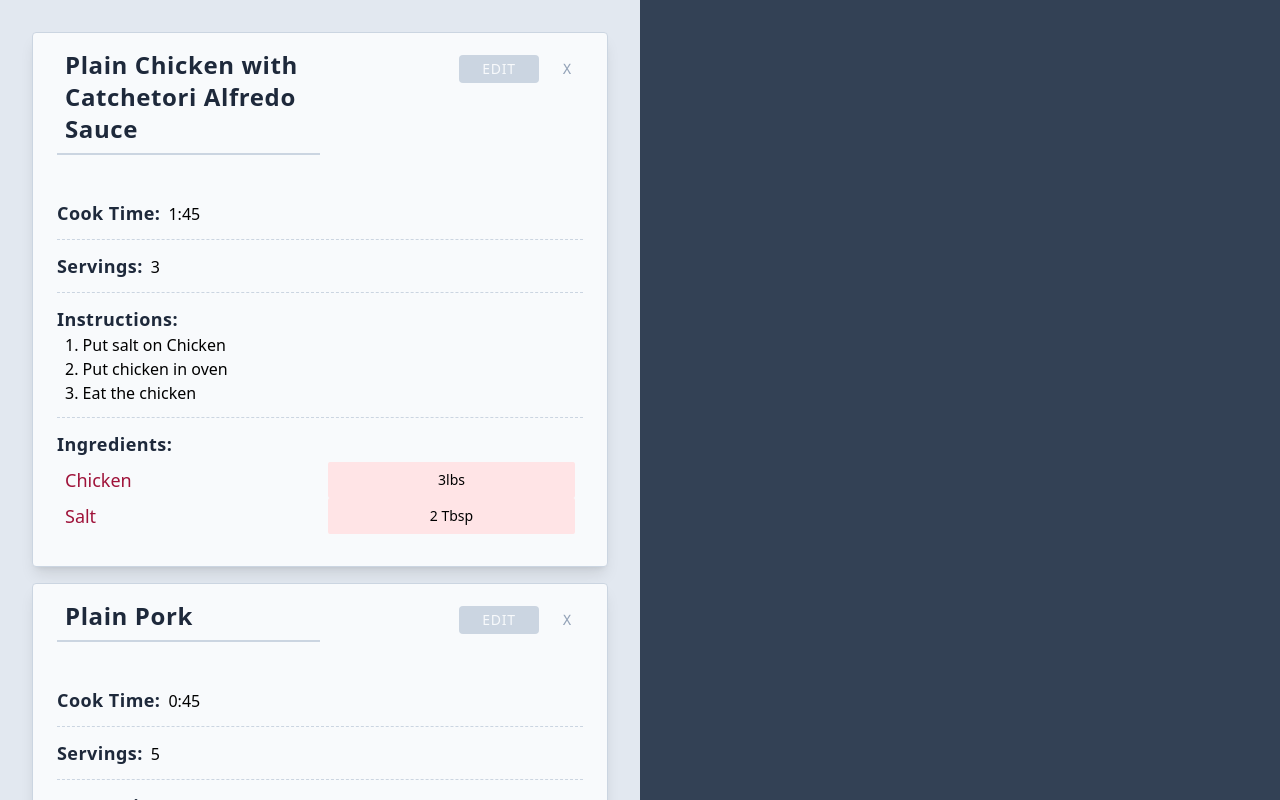
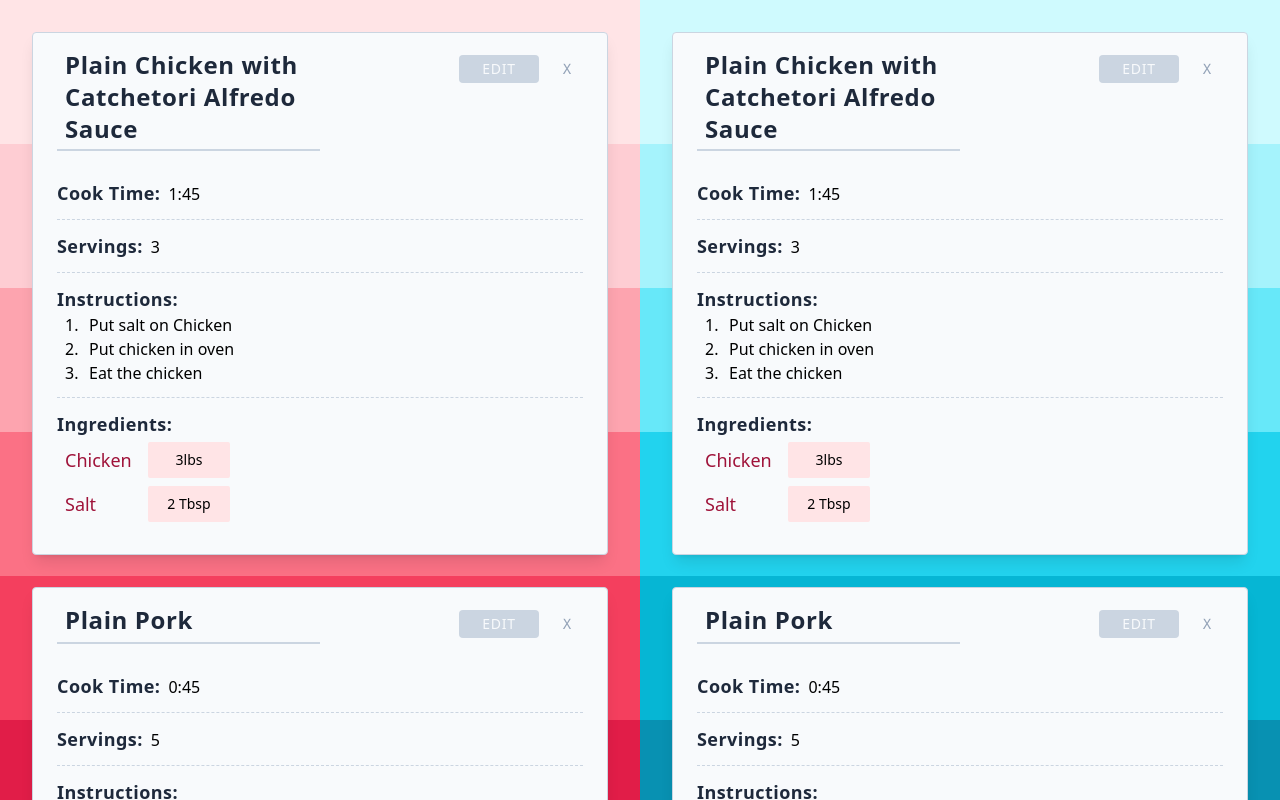
Before and after one commit to Zetrick/cooking_with_react, a React (Create React App) app: page / in a window 1280 px wide. Shown: the top 800 px of the page. Built offline with nearby package versions, Linux system fonts and the light colour scheme.

Commit message:
End of day commit.
Formatting is looking much neater.

```diff
--- a/src/Components/App.js
+++ b/src/Components/App.js
@@ -4,10 +4,34 @@ import "../index.css";
 
 function App() {
   return (
-    <div className="flex h-screen bg-slate-200">
-      <RecipeList recipes={sampleRecipes} />
-      <div className="w-1/2 bg-slate-700 p-4 text-lg font-semibold tracking-wide text-zinc-50">
-
+    <div className="absolute flex w-full h-full overflow-hidden">
+      <div className="w-1/2 overflow-auto">
+        <div className="absolute w-full">
+          <div className="h-36 bg-rose-100"></div>
+          <div className="h-36 bg-rose-200"></div>
+          <div className="h-36 bg-rose-300"></div>
+          <div className="h-36 bg-rose-400"></div>
+          <div className="h-36 bg-rose-500"></div>
+          <div className="h-36 bg-rose-600"></div>
+          <div className="h-36 bg-rose-700"></div>
+          <div className="h-36 bg-rose-800"></div>
+          <div className="h-36 bg-rose-900"></div>
+        </div>
+        <RecipeList recipes={sampleRecipes} />
+      </div>
+      <div className="w-1/2 overflow-auto">
+        <div className="absolute w-full">
+          <div className="h-36 bg-cyan-100"></div>
+          <div className="h-36 bg-cyan-200"></div>
+          <div className="h-36 bg-cyan-300"></div>
+          <div className="h-36 bg-cyan-400"></div>
+          <div className="h-36 bg-cyan-500"></div>
+          <div className="h-36 bg-cyan-600"></div>
+          <div className="h-36 bg-cyan-700"></div>
+          <div className="h-36 bg-cyan-800"></div>
+          <div className="h-36 bg-cyan-900"></div>
+        </div>
+        <RecipeList recipes={sampleRecipes} />
       </div>
     </div>
   );
@@ -19,20 +43,17 @@ const sampleRecipes = [
     name: "Plain Chicken with Catchetori Alfredo Sauce",
     servings: 3,
     cookTime: "1:45",
-    instructions: [
-      '1. Put salt on Chicken',
-      '2. Put chicken in oven',
-      '3. Eat the chicken' ],
+    instructions: ["Put salt on Chicken", "Put chicken in oven", "Eat the chicken"],
     ingredients: [
       {
         name: "Chicken",
         amount: "3lbs",
-        id: 1,
+        id: 4,
       },
       {
         name: "Salt",
         amount: "2 Tbsp",
-        id: 2,
+        id: 5,
       },
     ],
   },
@@ -41,20 +62,36 @@ const sampleRecipes = [
     name: "Plain Pork",
     servings: 5,
     cookTime: "0:45",
-    instructions: [
-      '1. Put paprika on Pork',
-      '2. Put pork in oven',
-      '3. Eat the pork' ],
+    instructions: ["Put paprika on Pork", "Put pork in oven", "Eat the pork"],
     ingredients: [
       {
         name: "Pork",
         amount: "5lbs",
-        id: 3,
+        id: 6,
       },
       {
         name: "Paprika",
         amount: "2 Tbsp",
-        id: 4,
+        id: 7,
+      },
+    ],
+  },
+  {
+    id: 3,
+    name: "Plain Steak",
+    servings: 5,
+    cookTime: "0:45",
+    instructions: ["Put salt and pepper on Steak", "Put steak on grill", "Eat the steak"],
+    ingredients: [
+      {
+        name: "Steak",
+        amount: "2lbs",
+        id: 8,
+      },
+      {
+        name: "Paprika",
+        amount: "2 Tbsp",
+        id: 9,
       },
     ],
   },
--- a/src/Components/Ingredient.js
+++ b/src/Components/Ingredient.js
@@ -2,7 +2,7 @@ import React from "react";
 
 export default function Ingredient(props) {
   return (
-    <div className="grid grid-cols-2 gap-4">
+    <div className="grid grid-cols-2">
       <span className="flex items-center mr-4 text-lg font-medium text-rose-800 rounded-sm">{props.name}</span>
       <span className="flex items-center justify-center py-2 text-sm font-light text-center bg-rose-100 rounded-sm">{props.amount}</span>
     </div>
--- a/src/Components/IngredientList.js
+++ b/src/Components/IngredientList.js
@@ -6,5 +6,5 @@ export default function IngredientList(props) {
     return <Ingredient key={ingredient.id} {...ingredient} />;
   });
 
-  return <div className="mx-2 mt-1">{ingredientElements}</div>;
+  return <div className="mx-2 mt-1 grid gap-2 justify-start">{ingredientElements}</div>;
 }
--- a/src/Components/Recipe.js
+++ b/src/Components/Recipe.js
@@ -4,12 +4,12 @@ import IngredientList from "./IngredientList";
 export default function Recipe(props) {
   return (
     // CARD
-    <div className="px-6 py-4 mb-4 border rounded shadow-lg border-slate-300 bg-slate-50">
+    <div className="px-6 py-4 mb-8 border rounded shadow-lg border-slate-300 bg-slate-50">
       {/* CARD CONTENTS */}
-      <div className="flex justify-between mb-8">
+      <div className="flex justify-between mb-4">
         {/* TITLE */}
         <div className="w-1/2 border-b-2 border-slate-300">
-          <h3 className="w-full px-2 pb-2 text-2xl font-semibold tracking-wide text-slate-800">
+          <h3 className="w-full px-2 pb-1 text-2xl font-semibold tracking-wide text-slate-800">
             {props.name}
           </h3>
         </div>
@@ -27,38 +27,38 @@ export default function Recipe(props) {
         </div>
       </div>
 
-      <ul className="divide-y divide-dashed">
+      <div className="divide-y divide-dashed">
         {/* COOK TIME */}
-        <li className="py-3 border-slate-300">
+        <div className="py-3 border-slate-300">
           <span className="mr-2 text-lg font-semibold tracking-wide text-slate-800">
             Cook Time:
           </span>
           <span className="font-light">{props.cookTime}</span>
-        </li>
+        </div>
         {/* SERVINGS */}
-        <li className="py-3 border-slate-300">
+        <div className="py-3 border-slate-300">
           <span className="mr-2 text-lg font-semibold tracking-wide text-slate-800">Servings:</span>
           <span className="font-light">{props.servings}</span>
-        </li>
+        </div>
         {/* INSTRUCTIONS */}
-        <li className="py-3 border-slate-300">
+        <div className="py-3 border-slate-300">
           <span className="mr-2 text-lg font-semibold tracking-wide text-slate-800">
             Instructions:
           </span>
-          <div>{props.instructions.map((inst) => {
-            return <p className="ml-2 font-light">{inst}</p>
+          <div>{props.instructions.map((inst, ind) => {
+            return <p className="ml-2 font-light flex" key={ind}><span className="w-6">{ind+1}.</span>{inst}</p>
           })}</div>
-        </li>
+        </div>
         {/* INGREDIENTS LIST */}
-        <li className="py-3 mb-1 border-slate-300">
+        <div className="py-3 mb-1 border-slate-300">
           <span className="mr-2 text-lg font-semibold tracking-wide text-slate-800">
             Ingredients:
           </span>
           <div>
             <IngredientList ingredients={props.ingredients} />
           </div>
-        </li>
-      </ul>
+        </div>
+      </div>
     </div>
   );
 }
--- a/src/Components/RecipeList.js
+++ b/src/Components/RecipeList.js
@@ -4,7 +4,7 @@ import Recipe from "./Recipe";
 export default function RecipeList(props) {
   return (
     // LIST
-    <div className="flex flex-col w-1/2 p-8">
+    <div className="relative flex flex-col max-w-3xl p-8 pb-20 mx-auto">
       {/* RECIPE CARDS */}
       {props.recipes.map((recipe) => {
         return <Recipe key={recipe.id} {...recipe} />;
@@ -12,7 +12,7 @@ export default function RecipeList(props) {
 
       {/* ADD RECIPE BUTTON */}
       <div className="flex justify-center my-4">
-        <button className="flex items-center justify-center w-14 h-14 p-4 m-2 font-mono text-5xl leading-8 tracking-wider text-center rounded-md shadow select-none bg-rose-400 text-slate-50 hover:opacity-90">
+        <button className="flex items-center justify-center p-4 m-2 font-mono text-5xl leading-8 tracking-wider text-center rounded-md shadow select-none w-14 h-14 bg-rose-400 text-slate-50 hover:border hover:border-dashed hover:border-slate-200">
           +
         </button>
       </div>
```
